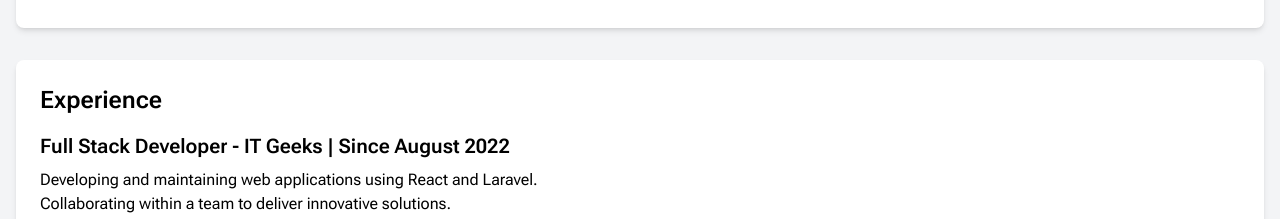
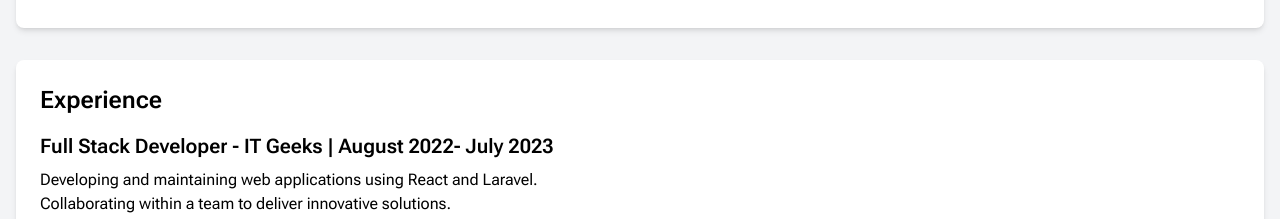
Before and after one commit to AbhiGitsAcc/portfolio, a Next.js app: page /resume in a window 1280 px wide. Shown: the part 1060-1279 px from the top of the page. Built offline with nearby package versions, Linux system fonts and the light colour scheme.

Commit message:
first commit6

```diff
--- a/app/resume/page.js
+++ b/app/resume/page.js
@@ -45,7 +45,7 @@ const Resume = () => {
         <section className="bg-white shadow-md rounded-lg my-8 mx-4 p-6">
             <h2 className="text-2xl font-semibold mb-4">Experience</h2>
             <div className="mb-4">
-            <h3 className="text-xl font-semibold mb-2">Full Stack Developer - IT Geeks | Since August 2022</h3>
+            <h3 className="text-xl font-semibold mb-2">Full Stack Developer - IT Geeks | August 2022- July 2023</h3>
             <p>Developing and maintaining web applications using React and Laravel.</p>
             <p>Collaborating within a team to deliver innovative solutions.</p>
             <p>Implementing and optimizing database structures.</p>
```
